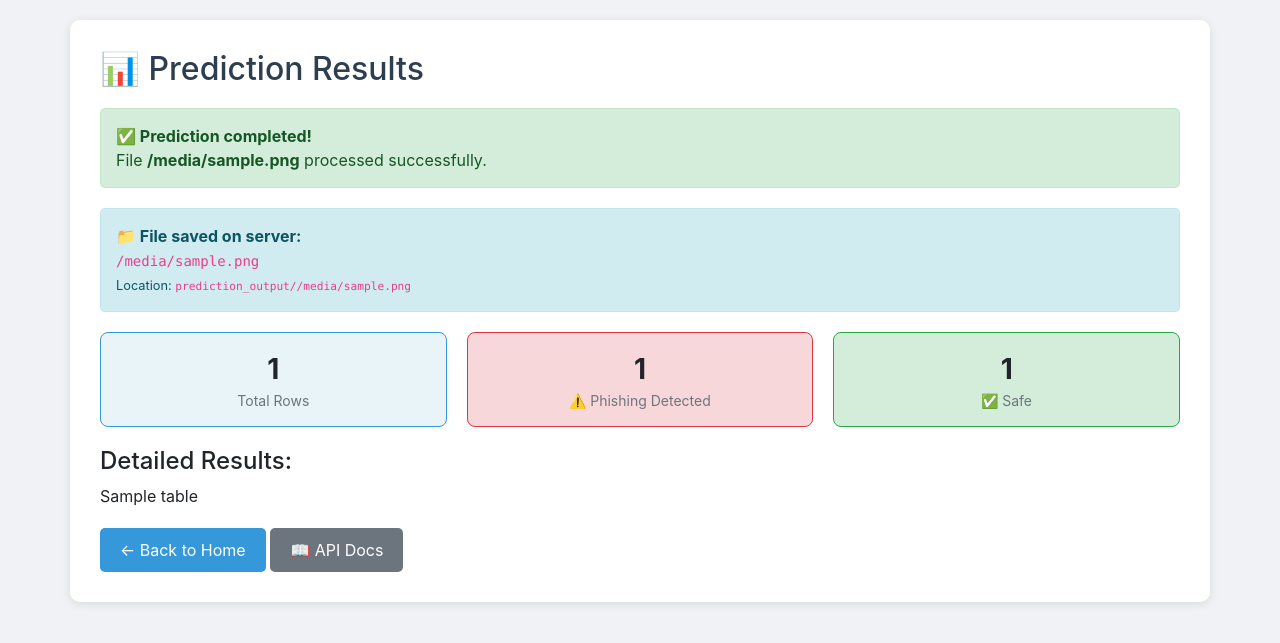
After one commit to aksbhatt777/Project_NetworkSecurity, a FastAPI app: template templates/results.html in a window 1280 px wide. The commit adds this page. Shown: the top 643 px of the page. Run offline with FastAPI, Linux system fonts and the light colour scheme; the template is opened without the code that fills it: most values are stand-ins (such as "Sample title", 1, 10 or a date in 2020); some libraries are stand-ins or nearby versions.

Commit message:
Production ready: HTML results with server file save

```diff
--- a/app.py
+++ b/app.py
@@ -8,8 +8,6 @@ from fastapi.middleware.cors import CORSMiddleware
 from fastapi.templating import Jinja2Templates
 from dotenv import load_dotenv
 import uvicorn
-import certifi
-import pymongo
 
 # Load environment variables
 load_dotenv()
@@ -21,7 +19,6 @@ logging.basicConfig(
 )
 logger = logging.getLogger(__name__)
 
-from network_security.exception.exception import NetworkSecurityException
 from network_security.utils.main_utils.utils import load_object
 from network_security.utils.ML_utils.model.estimator import NetworkModel
 
@@ -60,9 +57,9 @@ async def load_model():
         model = load_object("final_model/model.pkl")
         network_model = NetworkModel(preprocessor=preprocessor, model=model)
         model_loaded = True
-        logger.info("Model loaded successfully!")
+        logger.info("✅ Model loaded successfully!")
     except Exception as e:
-        logger.error(f"Failed to load model: {e}")
+        logger.error(f"❌ Failed to load model: {e}")
         model_loaded = False
 
 # Health check endpoint
@@ -82,7 +79,7 @@ async def root(request: Request):
         {"request": request, "model_loaded": model_loaded}
     )
 
-# Prediction endpoint
+# Prediction endpoint - shows results as HTML table AND saves file on server
 @app.post("/predict")
 async def predict(request: Request, file: UploadFile = File(...)):
     try:
@@ -92,7 +89,7 @@ async def predict(request: Request, file: UploadFile = File(...)):
 
         # Read CSV
         df = pd.read_csv(file.file)
-        logger.info(f"Received file: {file.filename} with {len(df)} rows")
+        logger.info(f"📁 Received file: {file.filename} with {len(df)} rows")
 
         # Check if model is loaded
         if not model_loaded:
@@ -102,31 +99,49 @@ async def predict(request: Request, file: UploadFile = File(...)):
         predictions = network_model.predict(df)
         df['predicted_column'] = predictions
 
-        # Save output
+        # ====== SAVE FILE ON SERVER WITH TIMESTAMP ======
         os.makedirs('prediction_output', exist_ok=True)
-        output_path = f'prediction_output/output_{pd.Timestamp.now().strftime("%Y%m%d_%H%M%S")}.csv'
+        timestamp = pd.Timestamp.now().strftime("%Y%m%d_%H%M%S")
+        filename = f'predictions_{timestamp}.csv'
+        output_path = f'prediction_output/{filename}'
         df.to_csv(output_path, index=False)
+        logger.info(f"✅ File saved on server: {output_path}")
+        # ================================================
 
-        # Return HTML table
-        table_html = df.to_html(classes='table table-striped', index=False)
+        # Generate HTML table
+        table_html = df.to_html(classes='table table-striped table-bordered', index=False)
+
+        # Count predictions
+        phishing_count = int((predictions == 1).sum())
+        safe_count = int((predictions == 0).sum())
+
+        # Return HTML with results
         return templates.TemplateResponse(
-            "table.html",
-            {"request": request, "table": table_html, "rows": len(df)}
+            "results.html",
+            {
+                "request": request,
+                "table": table_html,
+                "total_rows": len(df),
+                "phishing_count": phishing_count,
+                "safe_count": safe_count,
+                "filename": file.filename,
+                "saved_filename": filename  # ← Show the saved filename
+            }
         )
 
     except HTTPException as he:
         raise he
     except Exception as e:
-        logger.error(f"Prediction error: {e}")
+        logger.error(f"❌ Prediction error: {e}")
         raise HTTPException(status_code=500, detail=str(e))
 
-
+# Main entry point
 if __name__ == "__main__":
     port = int(os.getenv("PORT", 8000))
     uvicorn.run(
         "app:app",
         host="0.0.0.0",
         port=port,
-        workers=int(os.getenv("WORKERS", 1)), # Changed from 4 to 1 for render
+        workers=int(os.getenv("WORKERS", 1)),
         log_level=os.getenv("LOG_LEVEL", "info")
     )
--- /dev/null
+++ b/templates/results.html
@@ -0,0 +1,117 @@
+<!DOCTYPE html>
+<html>
+<head>
+    <title>Network Security - Prediction Results</title>
+    <link rel="stylesheet" href="https://stackpath.bootstrapcdn.com/bootstrap/4.5.2/css/bootstrap.min.css">
+    <style>
+        body { background: #f0f2f5; padding: 20px; }
+        .container { background: white; padding: 30px; border-radius: 10px; box-shadow: 0 2px 10px rgba(0,0,0,0.1); }
+        h2 { color: #2c3e50; }
+        .stats {
+            display: flex;
+            gap: 20px;
+            margin: 20px 0;
+            flex-wrap: wrap;
+        }
+        .stat-box {
+            flex: 1;
+            min-width: 150px;
+            padding: 15px;
+            border-radius: 8px;
+            text-align: center;
+        }
+        .stat-box.total { background: #e8f4f8; border: 1px solid #3498db; }
+        .stat-box.phishing { background: #f8d7da; border: 1px solid #dc3545; }
+        .stat-box.safe { background: #d4edda; border: 1px solid #28a745; }
+        .stat-box .number { font-size: 28px; font-weight: bold; }
+        .stat-box .label { font-size: 14px; color: #6c757d; }
+        .table { margin-top: 20px; }
+        .table th { background: #3498db; color: white; }
+        .table tr:hover { background: #f8f9fa; }
+        .btn { margin-top: 20px; }
+        .alert-success {
+            background: #d4edda;
+            color: #155724;
+            padding: 15px;
+            border-radius: 5px;
+            margin: 20px 0;
+            border: 1px solid #c3e6cb;
+        }
+        .alert-info {
+            background: #d1ecf1;
+            color: #0c5460;
+            padding: 15px;
+            border-radius: 5px;
+            margin: 20px 0;
+            border: 1px solid #bee5eb;
+        }
+        .btn-primary {
+            background: #3498db;
+            color: white;
+            padding: 10px 20px;
+            text-decoration: none;
+            border-radius: 5px;
+            display: inline-block;
+        }
+        .btn-primary:hover { background: #2980b9; }
+        .btn-secondary {
+            background: #6c757d;
+            color: white;
+            padding: 10px 20px;
+            text-decoration: none;
+            border-radius: 5px;
+            display: inline-block;
+        }
+        .btn-secondary:hover { background: #5a6268; }
+    </style>
+</head>
+<body>
+    <div class="container">
+        <h2>📊 Prediction Results</h2>
+
+        <div class="alert-success">
+            <strong>✅ Prediction completed!</strong>
+            <br>
+            File <strong>{{ filename }}</strong> processed successfully.
+        </div>
+
+        <!-- ====== FILE SAVED ON SERVER ====== -->
+        <div class="alert-info">
+            <strong>📁 File saved on server:</strong>
+            <br>
+            <code>{{ saved_filename }}</code>
+            <br>
+            <small>Location: <code>prediction_output/{{ saved_filename }}</code></small>
+        </div>
+        <!-- ================================== -->
+
+        <!-- Summary Statistics -->
+        <div class="stats">
+            <div class="stat-box total">
+                <div class="number">{{ total_rows }}</div>
+                <div class="label">Total Rows</div>
+            </div>
+            <div class="stat-box phishing">
+                <div class="number">{{ phishing_count }}</div>
+                <div class="label">⚠️ Phishing Detected</div>
+            </div>
+            <div class="stat-box safe">
+                <div class="number">{{ safe_count }}</div>
+                <div class="label">✅ Safe</div>
+            </div>
+        </div>
+
+        <!-- Results Table -->
+        <div class="table-responsive">
+            <h4>Detailed Results:</h4>
+            {{ table | safe }}
+        </div>
+
+        <!-- Navigation -->
+        <div style="margin-top: 20px;">
+            <a href="/" class="btn-primary">← Back to Home</a>
+            <a href="/docs" class="btn-secondary">📖 API Docs</a>
+        </div>
+    </div>
+</body>
+</html>
```
Also changed, not shown: prediction_output/output_20260821_092053.csv (added, +13 -0 lines), prediction_output/output_20260821_092822.csv (added, +13 -0 lines), prediction_output/predictions_20260821_094201.csv (added, +13 -0 lines), prediction_output/predictions_20260821_094722.csv (added, +13 -0 lines), prediction_output/predictions_20260821_095156.csv (added, +13 -0 lines), prediction_output/predictions_20260821_095608.csv (added, +13 -0 lines), prediction_output/predictions_20260821_100326.csv (added, +13 -0 lines), templates/index.html (+38 -18 lines), templates/table.html (+60 -24 lines).
